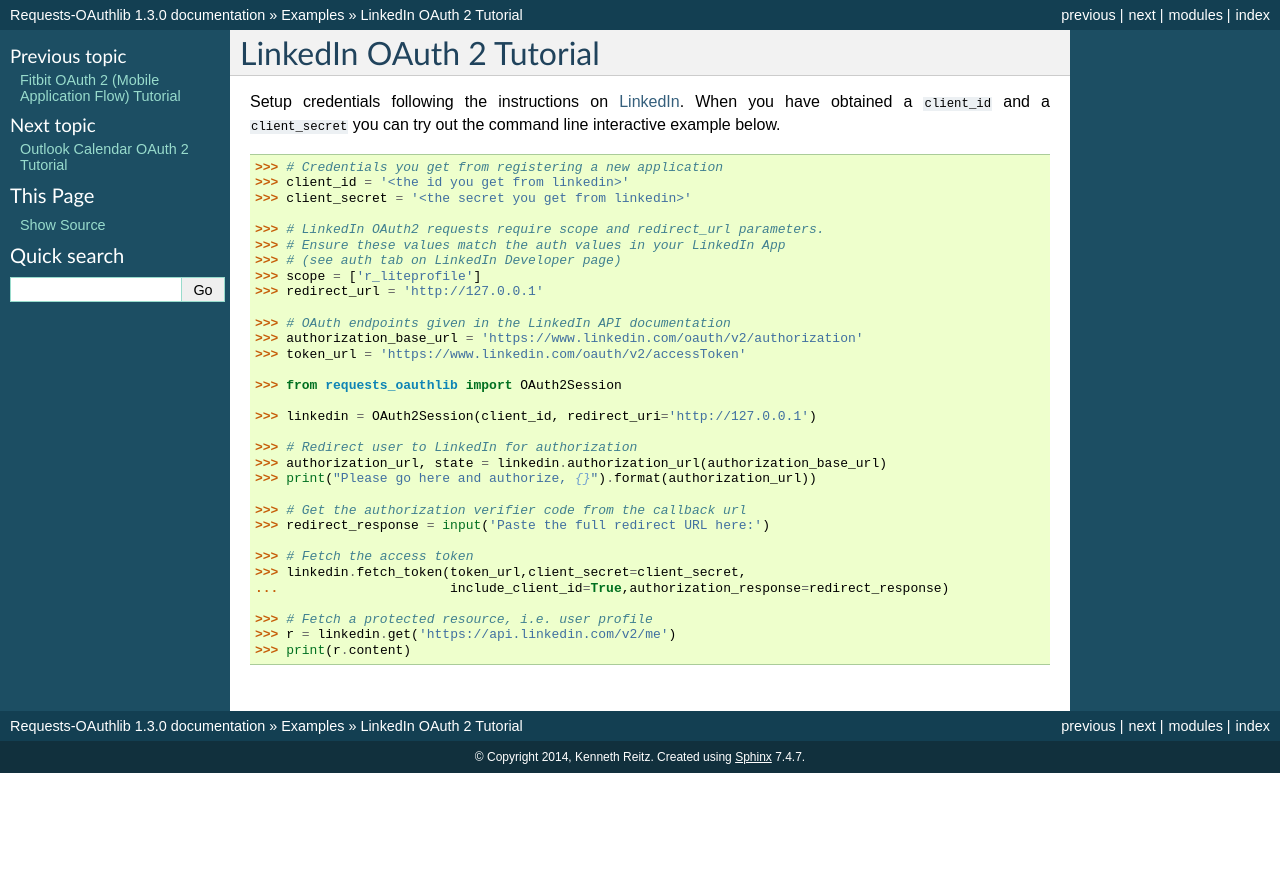
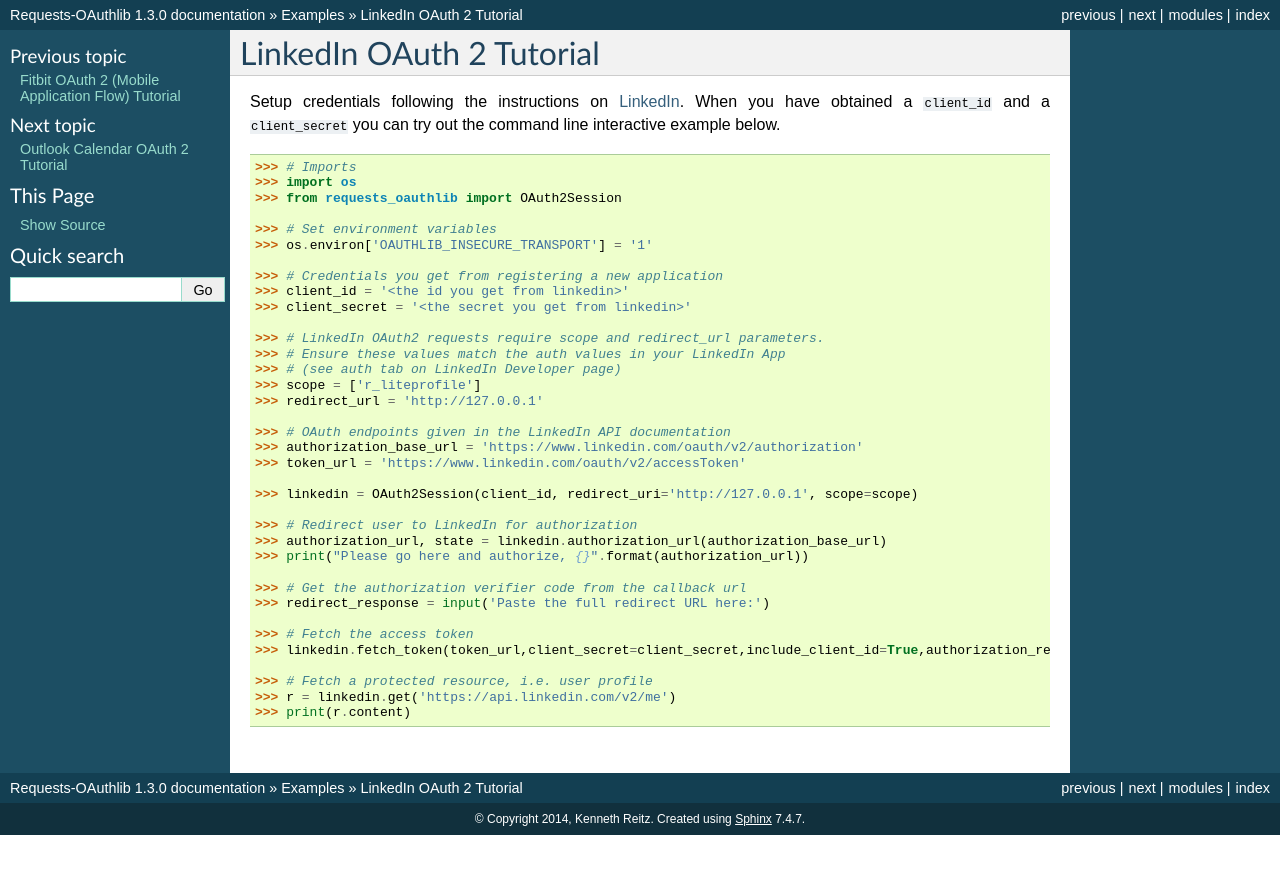
Before and after one commit to requests/requests-oauthlib, a Sphinx documentation site: the page built from docs/examples/linkedin.rst, in a window 1280 px wide. Shown: the top 874 px of the page. Built offline with Sphinx 7.4.7, drawn with Linux system fonts in a browser that asks for light colours.

Commit message:
removed outdated linkedin compliance fixes - linkedin example

```diff
--- a/docs/examples/linkedin.rst
+++ b/docs/examples/linkedin.rst
@@ -8,6 +8,13 @@
 .. _`LinkedIn`: https://www.linkedin.com/secure/developer
 
 .. code-block:: pycon
+
+    >>> # Imports
+    >>> import os
+    >>> from requests_oauthlib import OAuth2Session
+
+    >>> # Set environment variables
+    >>> os.environ['OAUTHLIB_INSECURE_TRANSPORT'] = '1'
 
     >>> # Credentials you get from registering a new application
     >>> client_id = '<the id you get from linkedin>'
@@ -23,20 +30,17 @@
     >>> authorization_base_url = 'https://www.linkedin.com/oauth/v2/authorization'
     >>> token_url = 'https://www.linkedin.com/oauth/v2/accessToken'
 
-    >>> from requests_oauthlib import OAuth2Session
-
-    >>> linkedin = OAuth2Session(client_id, redirect_uri='http://127.0.0.1')
+    >>> linkedin = OAuth2Session(client_id, redirect_uri='http://127.0.0.1', scope=scope)
 
     >>> # Redirect user to LinkedIn for authorization
     >>> authorization_url, state = linkedin.authorization_url(authorization_base_url)
-    >>> print("Please go here and authorize, {}").format(authorization_url))
+    >>> print("Please go here and authorize, {}".format(authorization_url))
 
     >>> # Get the authorization verifier code from the callback url
     >>> redirect_response = input('Paste the full redirect URL here:')
 
     >>> # Fetch the access token
-    >>> linkedin.fetch_token(token_url,client_secret=client_secret,
-    ...                      include_client_id=True,authorization_response=redirect_response)
+    >>> linkedin.fetch_token(token_url,client_secret=client_secret,include_client_id=True,authorization_response=redirect_response)
 
     >>> # Fetch a protected resource, i.e. user profile
     >>> r = linkedin.get('https://api.linkedin.com/v2/me')
```
